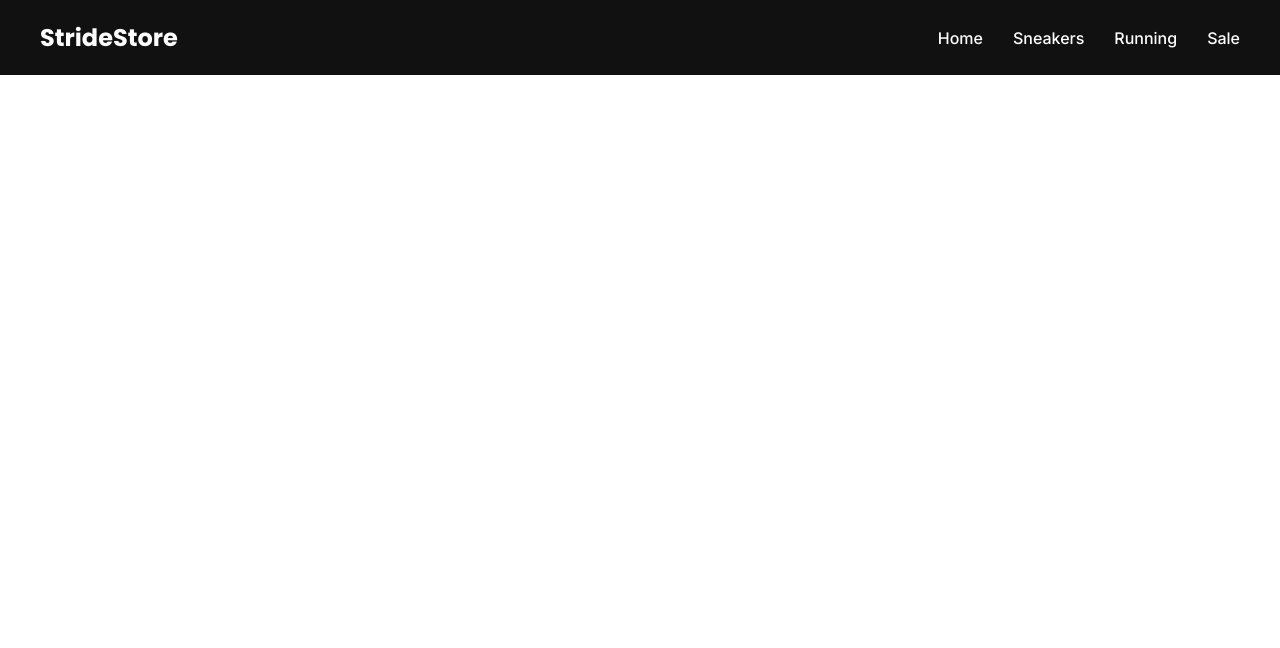
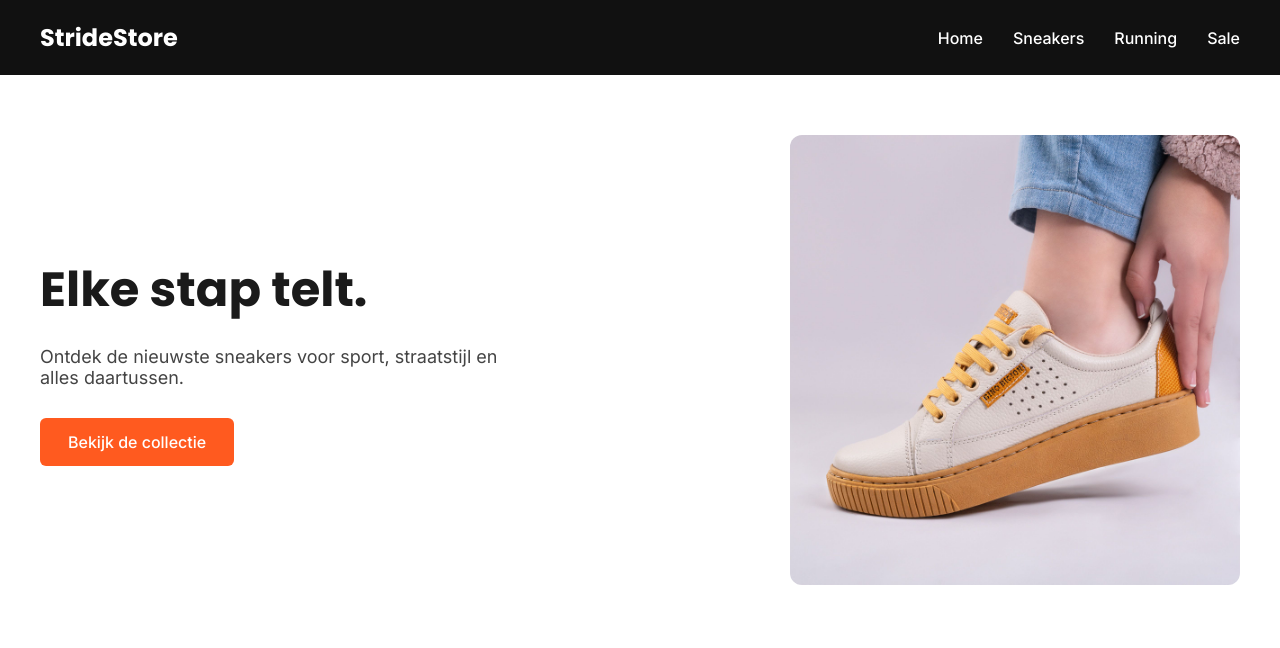
Before and after one commit to nisrineaourag1-star/stridestore-webshop, a plain HTML site: page index.html in a window 1280 px wide. Drawn offline with Linux system fonts and the light colour scheme.

Commit message:
Hero-sectie toegevoegd met sneaker afbeelding

```diff
--- a/css/style.css
+++ b/css/style.css
@@ -7,6 +7,7 @@
 body {
   font-family: 'Inter', sans-serif;
   background-color: #ffffff;
+  color: #1a1a1a;
 }
 
 h1, h2, h3 {
@@ -44,3 +45,46 @@ h1, h2, h3 {
 .main-nav a:hover {
   color: #ff5a1f;
 }
+.hero {
+  display: flex;
+  align-items: center;
+  justify-content: space-between;
+  padding: 60px 40px;
+  gap: 40px;
+}
+
+.hero-text {
+  max-width: 500px;
+}
+
+.hero-text h1 {
+  font-size: 48px;
+  margin-bottom: 20px;
+}
+
+.hero-text p {
+  font-size: 18px;
+  margin-bottom: 30px;
+  color: #444444;
+}
+
+.btn-primary {
+  display: inline-block;
+  background-color: #ff5a1f;
+  color: #ffffff;
+  padding: 14px 28px;
+  border-radius: 6px;
+  text-decoration: none;
+  font-weight: 500;
+  transition: background-color 0.2s ease;
+}
+
+.btn-primary:hover {
+  background-color: #e04d16;
+}
+
+.hero-image {
+  max-width: 450px;
+  width: 100%;
+  border-radius: 12px;
+}
--- a/index.html
+++ b/index.html
@@ -25,6 +25,13 @@
       </ul>
     </nav>
   </header>
-
+  <section class="hero">
+    <div class="hero-text">
+      <h1>Elke stap telt.</h1>
+      <p>Ontdek de nieuwste sneakers voor sport, straatstijl en alles daartussen.</p>
+      <a href="#producten" class="btn-primary">Bekijk de collectie</a>
+    </div>
+    <img src="images/hero-sneaker.jpg" alt="Sneaker uitgelicht op een gekleurde achtergrond" class="hero-image">
+  </section>
 </body>
 </html>
```
Also changed, not shown: images/hero-sneaker.jpg (added).
